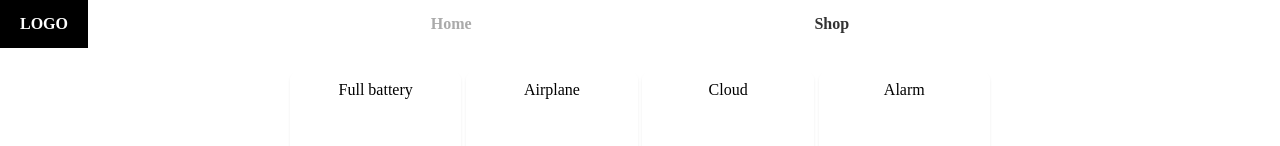
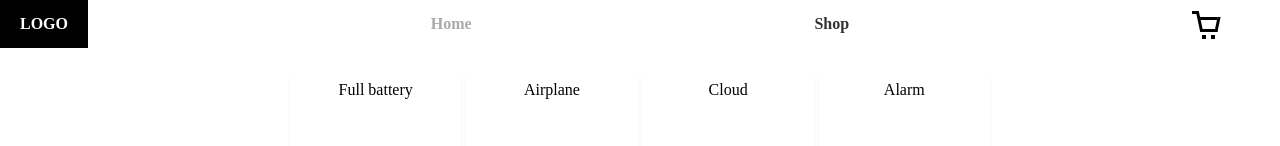
Before and after one commit to dreadsd/react-shop, a React app: page /shop in a window 1280 px wide. Shown: the top 146 px of the page. Built offline with nearby package versions, Linux system fonts and the light colour scheme.

Commit message:
Prepare feature

```diff
--- /dev/null
+++ b/src/components/Cart.js
@@ -0,0 +1,19 @@
+import React from 'react';
+
+export default function Cart() {
+  const expandCart = () => {
+    const list = document.getElementById('item-cart-items');
+    Array.from(list.children).forEach((element) => element.classList.toggle('expanded'));
+  };
+
+  return (
+    <div id='cart'>
+      <div id='item-cart' onClick={expandCart}>
+        <i className='gg-shopping-cart' />
+      </div>
+      <div id='item-cart-items'>
+        <p>HELLO</p>
+      </div>
+    </div>
+  );
+}
--- a/src/components/Item.js
+++ b/src/components/Item.js
@@ -2,20 +2,23 @@ import React from 'react';
 import PropTypes from 'prop-types';
 
 export default function Item(props) {
-  const { name, price, icon } = props;
+  const { object } = props;
   return (
     <div className='item'>
-      <div className='item-title'>{name}</div>
+      <div className='item-title'>{object.name}</div>
       <div className='item-image'>
-        <i className={icon} />
+        <i className={object.icon} />
       </div>
-      <div className='item-price'>{price}</div>
+      <div className='item-price'>{object.price}</div>
     </div>
   );
 }
 
 Item.propTypes = {
-  name: PropTypes.string.isRequired,
-  price: PropTypes.string.isRequired,
-  icon: PropTypes.string.isRequired,
+  object: PropTypes.shape({
+    id: PropTypes.number.isRequired,
+    name: PropTypes.string.isRequired,
+    price: PropTypes.string.isRequired,
+    icon: PropTypes.string.isRequired,
+  }).isRequired,
 };
--- a/src/components/Navbar.js
+++ b/src/components/Navbar.js
@@ -1,6 +1,7 @@
 import React from 'react';
 import { NavLink, useLocation } from 'react-router-dom';
 import PropTypes from 'prop-types';
+import Cart from './Cart';
 
 export default function Navbar(props) {
   const { sources } = props;
@@ -17,6 +18,7 @@ export default function Navbar(props) {
       </NavLink>
     );
   });
+
   return (
     <nav>
       <div className='logo'>
@@ -25,6 +27,7 @@ export default function Navbar(props) {
       <div className='links'>
         {links}
       </div>
+      <Cart />
     </nav>
   );
 }
--- a/src/components/Shop.js
+++ b/src/components/Shop.js
@@ -6,7 +6,7 @@ export default function Shop() {
   return (
     <div className='item-list'>
       {Products.map((item) => (
-        <Item name={item.name} price={item.price} icon={item.icon} key={item.id} />
+        <Item object={item} key={item.id} />
       ))}
     </div>
   );
--- a/src/scss/icons.css
+++ b/src/scss/icons.css
@@ -517,3 +517,56 @@
   bottom: 4px;
   left: 4px
 }
+
+/* * * * */
+
+.gg-shopping-cart {
+  display: block;
+  box-sizing: border-box;
+  position: relative;
+  transform: scale(var(--ggs, 1));
+  width: 30px;
+  height: 31.5px;
+  background:
+    linear-gradient(
+      to left,currentColor 18px,
+      transparent 0)
+      no-repeat -1.5px 9px/27px 3px,
+    linear-gradient(
+      to left,currentColor 18px,
+      transparent 0)
+      no-repeat 9px 21px/16.5px 3px,
+    linear-gradient(
+      to left,currentColor 18px,
+      transparent 0)
+      no-repeat 0 3px/6px 3px,
+    radial-gradient(
+      circle,currentColor 60%,
+      transparent 40%)
+      no-repeat 18px 25.5px/6px 6px,
+    radial-gradient(
+      circle,currentColor 60%,
+      transparent 40%)
+      no-repeat 9px 25.5px/6px 6px
+}
+
+.gg-shopping-cart::after,
+.gg-shopping-cart::before {
+  content: "";
+  display: block;
+  position: absolute;
+  box-sizing: border-box;
+  width: 3px;
+  height: 21px;
+  background: currentColor;
+  top: 3px;
+  left: 6px;
+  transform: skew(12deg)
+}
+
+.gg-shopping-cart::after {
+  height: 15px;
+  top: 9px;
+  left: 24px;
+  transform: skew(-12deg)
+}
--- a/src/scss/navbar.scss
+++ b/src/scss/navbar.scss
@@ -1,6 +1,4 @@
 nav {
-  position: sticky;
-  top: 0;
   background: white;
   margin-bottom: 1.5rem;
   user-select: none;
@@ -44,6 +42,29 @@ nav {
   }
 }
 
+#item-cart {
+  padding-left: 1.5rem;
+  cursor: pointer;
+}
+
+#item-cart-items {
+  position: absolute;
+  top: 4rem;
+  right: 4rem;
+}
+
+#item-cart-items * {
+  transition: 0.1s;
+  height: 0;
+  overflow: hidden;
+  color: transparent;
+}
+
+.expanded {
+  height: 40px !important;
+  color: black !important;
+}
+
 @media screen and (min-width: 1024px) {
   nav {
     display: flex;
@@ -54,8 +75,11 @@ nav {
   }
   .links {
     flex: 1;
-    padding-right: 5.5rem;
     margin-bottom: 0;
     justify-content: space-evenly;
   }
+  #item-cart {
+    padding: 0.5rem 0;
+    width: 5.5rem;
+  }
 }
```
